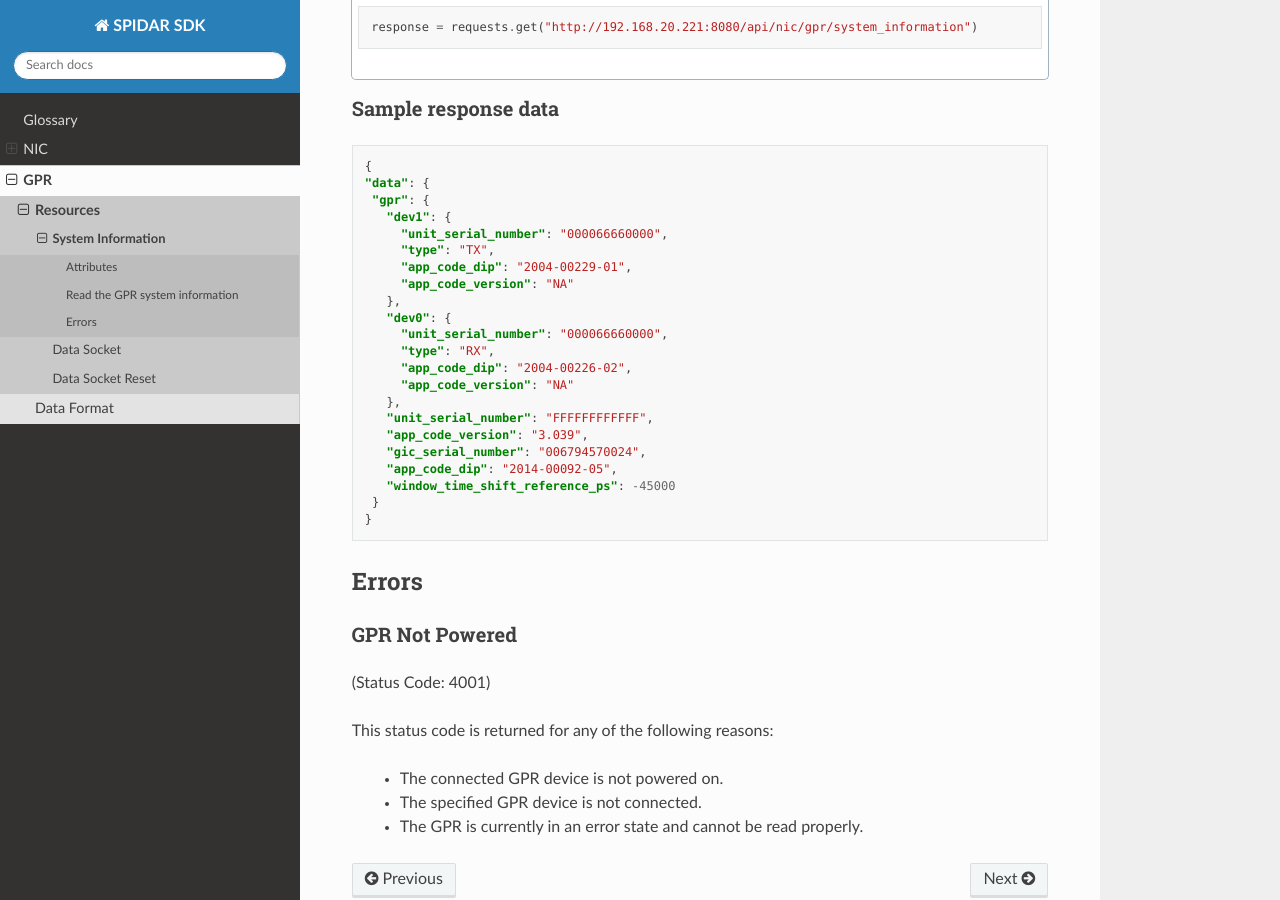
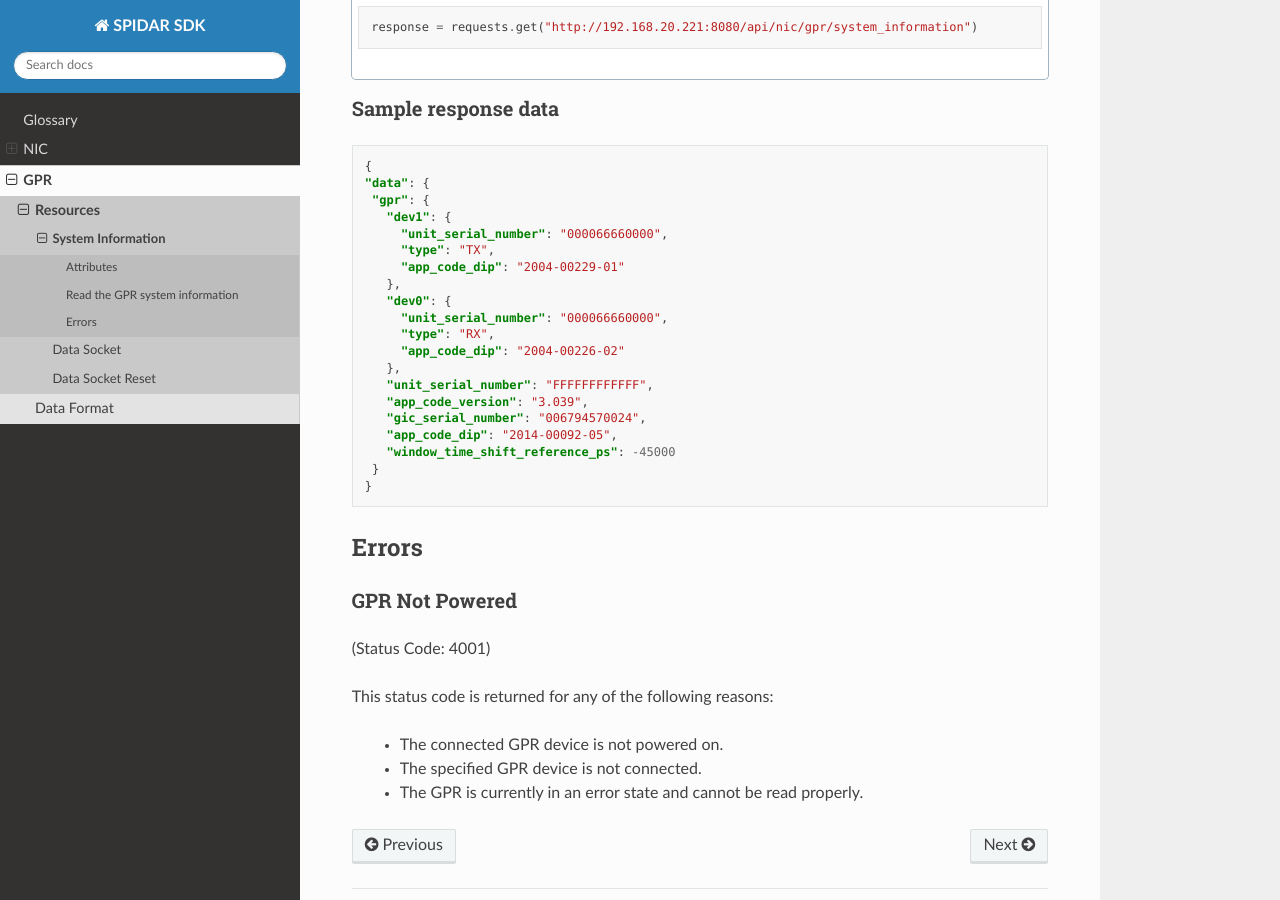
Before and after one commit to SensoftInc/spidar-sdk, a Sphinx documentation site: the page built from docs/gpr_system_info.rst, in a window 1280 px wide and 900 px high, scrolled down 861 px. Built offline with Sphinx 7.4.7 and the Read the Docs theme 2.0.0, drawn with Linux system fonts in a browser that asks for light colours.

Commit message:
SOFTW-500: Remove `app_code_version` from `dev0` and `dev1` as it is not exposed to the user.

```diff
--- a/docs/gpr_system_info.rst
+++ b/docs/gpr_system_info.rst
@@ -72,14 +72,12 @@ Sample response data
       "dev1": {
         "unit_serial_number": "000066660000",
         "type": "TX",
-        "app_code_dip": "2004-00229-01",
-        "app_code_version": "NA"
+        "app_code_dip": "2004-00229-01"
       },
       "dev0": {
         "unit_serial_number": "000066660000",
         "type": "RX",
-        "app_code_dip": "2004-00226-02",
-        "app_code_version": "NA"
+        "app_code_dip": "2004-00226-02"
       },
       "unit_serial_number": "FFFFFFFFFFFF",
       "app_code_version": "3.039",
```
